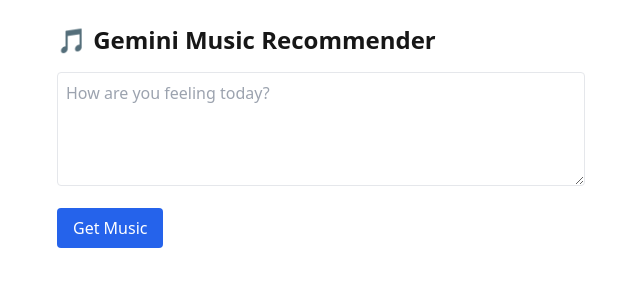
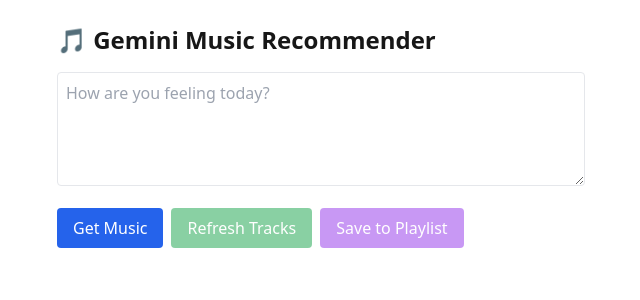
Before and after one commit to cliwanag07/mood-grooves, a Next.js app: page / in a window 1280 px wide. Shown: the top 300 px of the page, without its empty margins (319-959 px from the left). Built offline with nearby package versions, Linux system fonts and the light colour scheme.

Commit message:
save playlist feature added

```diff
--- a/pages/api/lastfm.ts
+++ b/pages/api/lastfm.ts
@@ -1,4 +1,3 @@
-// pages/api/lastfm.ts
 import type { NextApiRequest, NextApiResponse } from 'next';
 
 export default function handler(req: NextApiRequest, res: NextApiResponse) {
--- a/pages/api/recommendations.ts
+++ b/pages/api/recommendations.ts
@@ -30,7 +30,7 @@
   return spotifyAccessToken;
 }
 
-async function searchSpotifyTrack(title: string, artist?: string) {
+async function searchSpotifyTrack(title: string, artist?: string): Promise<{ url: string; uri: string } | null> {
   const token = await getSpotifyAccessToken();
   const query = artist ? `${title} ${artist}` : title;
 
@@ -44,7 +44,13 @@
   });
 
   const items = response.data.tracks.items;
-  return items.length > 0 ? items[0].external_urls.spotify : null;
+  if (items.length > 0) {
+    return {
+      url: items[0].external_urls.spotify,
+      uri: items[0].uri,
+    };
+  }
+  return null;
 }
 
 function shuffle<T>(array: T[]): T[] {
@@ -89,15 +95,22 @@
       return true;
     });
 
-    const results: string[] = [];
+    const resultsUrls: string[] = [];
+    const resultsUris: string[] = [];
 
     for (const track of shuffled) {
-      const url = await searchSpotifyTrack(track.name, track.artist);
-      if (url) results.push(url);
-      if (results.length >= 5) break;
+      const result = await searchSpotifyTrack(track.name, track.artist);
+      if (result) {
+        resultsUrls.push(result.url);
+        resultsUris.push(result.uri);
+      }
+      if (resultsUrls.length >= 5) break;
     }
 
-    return res.status(200).json({ tracks: results });
+    return res.status(200).json({
+      tracks: resultsUrls,
+      uris: resultsUris,
+    });
   } catch (err: unknown) {
     if (err instanceof Error) {
       console.error('Error fetching track recommendations:', err.message);
--- a/pages/api/spotify.ts
+++ b/pages/api/spotify.ts
@@ -1,4 +1,3 @@
-// pages/api/spotify.ts
 import type { NextApiRequest, NextApiResponse } from 'next';
 
 export default function handler(req: NextApiRequest, res: NextApiResponse) {
--- /dev/null
+++ b/pages/api/spotify/save-playlist.ts
@@ -0,0 +1,53 @@
+import type { NextApiRequest, NextApiResponse } from 'next';
+import axios from 'axios';
+
+export default async function handler(req: NextApiRequest, res: NextApiResponse) {
+  if (req.method !== 'POST') return res.status(405).end();
+
+  const { uris, accessToken } = req.body;
+  if (!uris || !accessToken) return res.status(400).json({ error: 'Missing data' });
+
+  try {
+    // Get user ID
+    const me = await axios.get('https://api.spotify.com/v1/me', {
+      headers: { Authorization: `Bearer ${accessToken}` },
+    });
+    const userId = me.data.id;
+
+    // Create playlist
+    const playlist = await axios.post(
+      `https://api.spotify.com/v1/users/${userId}/playlists`,
+      {
+        name: 'Gemini Music Picks',
+        description: 'Songs based on your mood',
+        public: false,
+      },
+      {
+        headers: { Authorization: `Bearer ${accessToken}` },
+      }
+    );
+
+    // Add tracks
+    await axios.post(
+      `https://api.spotify.com/v1/playlists/${playlist.data.id}/tracks`,
+      { uris },
+      {
+        headers: { Authorization: `Bearer ${accessToken}` },
+      }
+    );
+
+    res.status(200).json({ success: true, playlistUrl: playlist.data.external_urls.spotify });
+  } catch (err: unknown) { // Explicitly type as unknown
+    if (axios.isAxiosError(err)) {
+        // This is an Axios error
+        console.error(err.response?.data || err.message);
+    } else if (err instanceof Error) {
+        // This is a standard JavaScript Error object
+        console.error(err.message);
+    } else {
+        // This is some other unknown type of error
+        console.error('An unknown error occurred:', err);
+    }
+    res.status(500).json({ error: 'Failed to save playlist' });
+  }
+}
--- a/pages/index.tsx
+++ b/pages/index.tsx
@@ -4,13 +4,16 @@
   const [prompt, setPrompt] = useState('');
   const [tags, setTags] = useState<string[]>([]);
   const [tracks, setTracks] = useState<string[]>([]);
+  const [uris, setUris] = useState<string[]>([]);
   const [loading, setLoading] = useState(false);
   const [error, setError] = useState('');
+  const [playlistUrl, setPlaylistUrl] = useState('');
 
   // Submit prompt to Gemini API
   const handleSubmit = async () => {
     setLoading(true);
     setError('');
+    setPlaylistUrl('');
     try {
       const res = await fetch('/api/gemini/suggest-tags', {
         method: 'POST',
@@ -23,6 +26,7 @@
 
       setTags(data.tags || []);
       setTracks(data.tracks || []);
+      setUris(data.uris || []);
     } catch (err: unknown) {
       if (err instanceof Error) {
         setError(err.message);
@@ -39,6 +43,7 @@
     if (tags.length === 0) return;
     setLoading(true);
     setError('');
+    setPlaylistUrl('');
     try {
       const res = await fetch('/api/recommendations', {
         method: 'POST',
@@ -47,11 +52,43 @@
       });
       const data = await res.json();
       setTracks(data.tracks || []);
+      setUris(data.uris || []);
     } catch (err: unknown) {
       if (err instanceof Error) {
         setError(err.message);
       } else {
         setError('Failed to refresh tracks');
+      }
+    } finally {
+      setLoading(false);
+    }
+  };
+
+  // Save tracks to Spotify playlist (calls your API)
+  const saveToPlaylist = async () => {
+    if (uris.length === 0) {
+      setError('No tracks to save');
+      return;
+    }
+    setLoading(true);
+    setError('');
+    setPlaylistUrl('');
+    try {
+      const res = await fetch('/api/spotify/save-playlist', {
+        method: 'POST',
+        headers: { 'Content-Type': 'application/json' },
+        body: JSON.stringify({ uris }),
+      });
+      const data = await res.json();
+
+      if (!res.ok) throw new Error(data.error || 'Failed to save playlist');
+
+      setPlaylistUrl(data.playlistUrl);
+    } catch (err: unknown) {
+      if (err instanceof Error) {
+        setError(err.message);
+      } else {
+        setError('Failed to save playlist');
       }
     } finally {
       setLoading(false);
@@ -70,6 +107,7 @@
         onChange={(e) => setPrompt(e.target.value)}
       />
 
+      <div className="flex gap-2 mb-4">
         <button
           onClick={handleSubmit}
           className="bg-blue-600 text-white px-4 py-2 rounded disabled:opacity-50"
@@ -77,6 +115,23 @@
         >
           {loading ? 'Generating...' : 'Get Music'}
         </button>
+
+        <button
+          onClick={refreshTracks}
+          className="bg-green-600 text-white px-4 py-2 rounded disabled:opacity-50"
+          disabled={loading || tags.length === 0}
+        >
+          Refresh Tracks
+        </button>
+
+        <button
+          onClick={saveToPlaylist}
+          className="bg-purple-600 text-white px-4 py-2 rounded disabled:opacity-50"
+          disabled={loading || uris.length === 0}
+        >
+          Save to Playlist
+        </button>
+      </div>
 
       {error && <p className="text-red-500 mt-4">{error}</p>}
 
@@ -101,6 +156,20 @@
           </ul>
         </div>
       )}
+
+      {playlistUrl && (
+        <div className="mt-6">
+          <h2 className="font-semibold">✅ Playlist Created!</h2>
+          <a
+            href={playlistUrl}
+            target="_blank"
+            rel="noopener noreferrer"
+            className="text-green-600 underline"
+          >
+            Open Spotify Playlist
+          </a>
+        </div>
+      )}
     </main>
   );
 }
```
Lines whose indentation alone changed are shown as unchanged.
